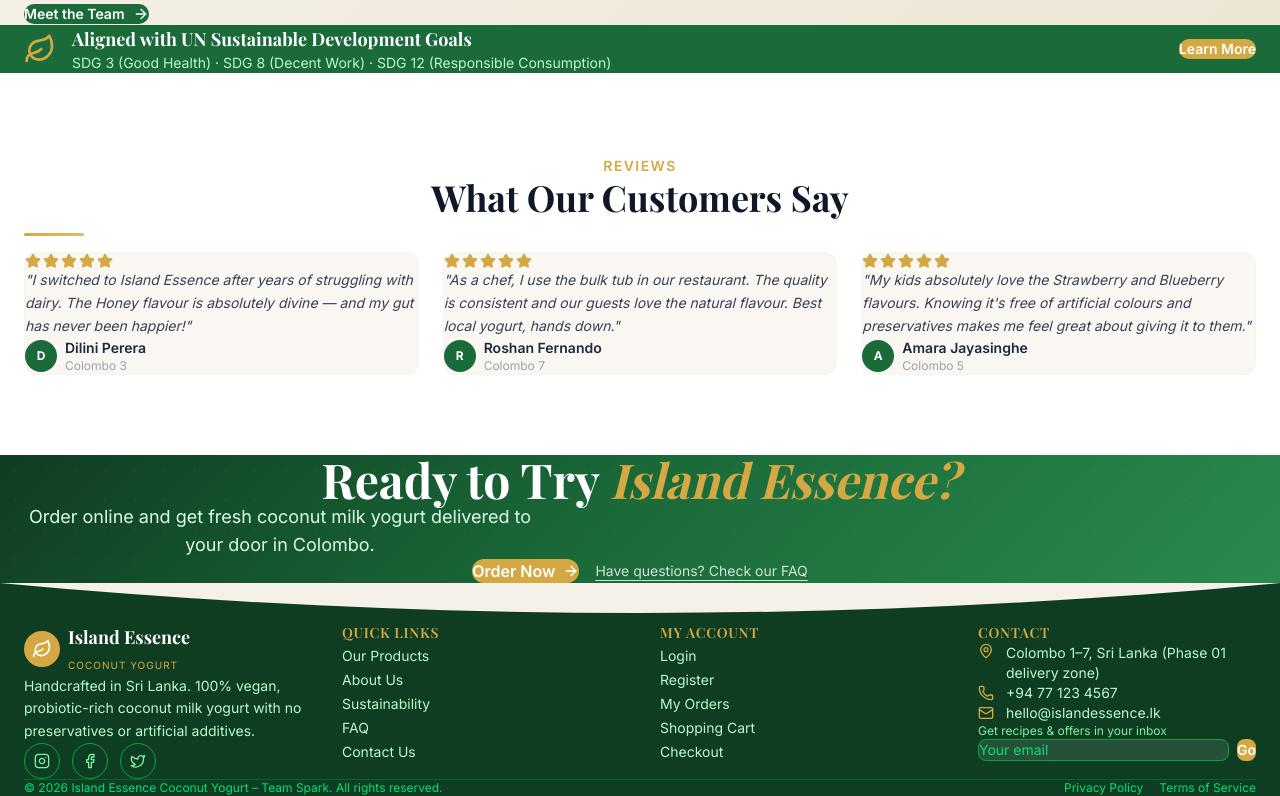
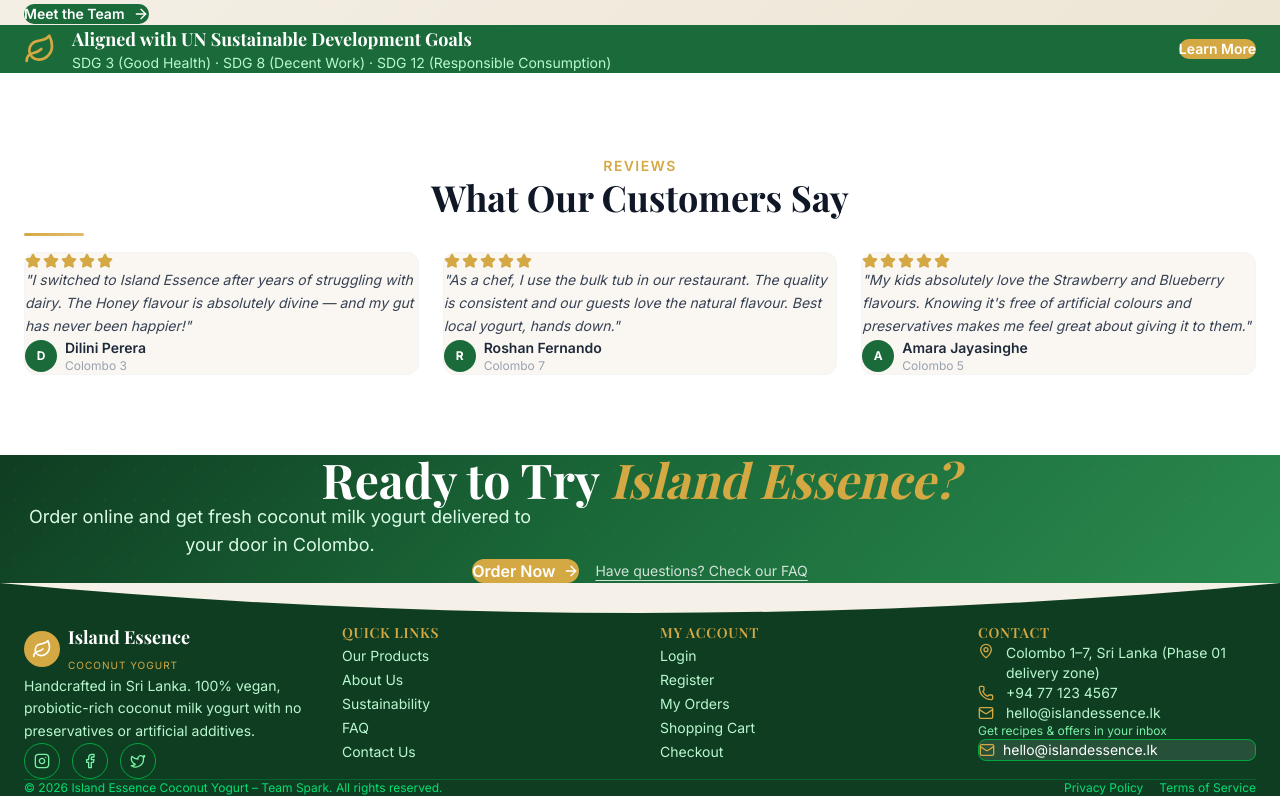
Before and after one commit to AkilaShashimantha/island_essence_yoghurt, a Next.js app: page / in a window 1280 px wide. Shown: the part 2141-2937 px from the top of the page. Built offline with nearby package versions, Linux system fonts and the light colour scheme; a web font is replaced by a local one.

Commit message:
feat: replace footer email input with clickable email address

```diff
--- a/src/components/layout/Footer.tsx
+++ b/src/components/layout/Footer.tsx
@@ -123,22 +123,16 @@
                             </li>
                         </ul>
 
-                        {/* Newsletter */}
+                        {/* Email CTA */}
                         <div className="mt-6">
-                            <p className="text-xs text-green-300 mb-2">Get recipes & offers in your inbox</p>
-                            <form className="flex gap-2" onSubmit={(e) => e.preventDefault()}>
-                                <input
-                                    type="email"
-                                    placeholder="Your email"
-                                    className="flex-1 px-3 py-2 rounded-lg text-sm bg-white/10 border border-green-600 text-white placeholder:text-green-400 focus:outline-none focus:border-[#D4A843]"
-                                />
-                                <button
-                                    type="submit"
-                                    className="px-3 py-2 bg-[#D4A843] rounded-lg text-sm font-semibold hover:bg-[#b88d2e] transition-colors"
-                                >
-                                    Go
-                                </button>
-                            </form>
+                            <p className="text-xs text-green-300 mb-2">Get recipes &amp; offers in your inbox</p>
+                            <a
+                                href="mailto:hello@islandessence.lk"
+                                className="flex items-center gap-2 px-3 py-2 rounded-lg text-sm bg-white/10 border border-green-600 text-white hover:border-[#D4A843] hover:bg-white/20 transition-all"
+                            >
+                                <Mail className="w-4 h-4 text-[#D4A843] shrink-0" />
+                                hello@islandessence.lk
+                            </a>
                         </div>
                     </div>
                 </div>
```
